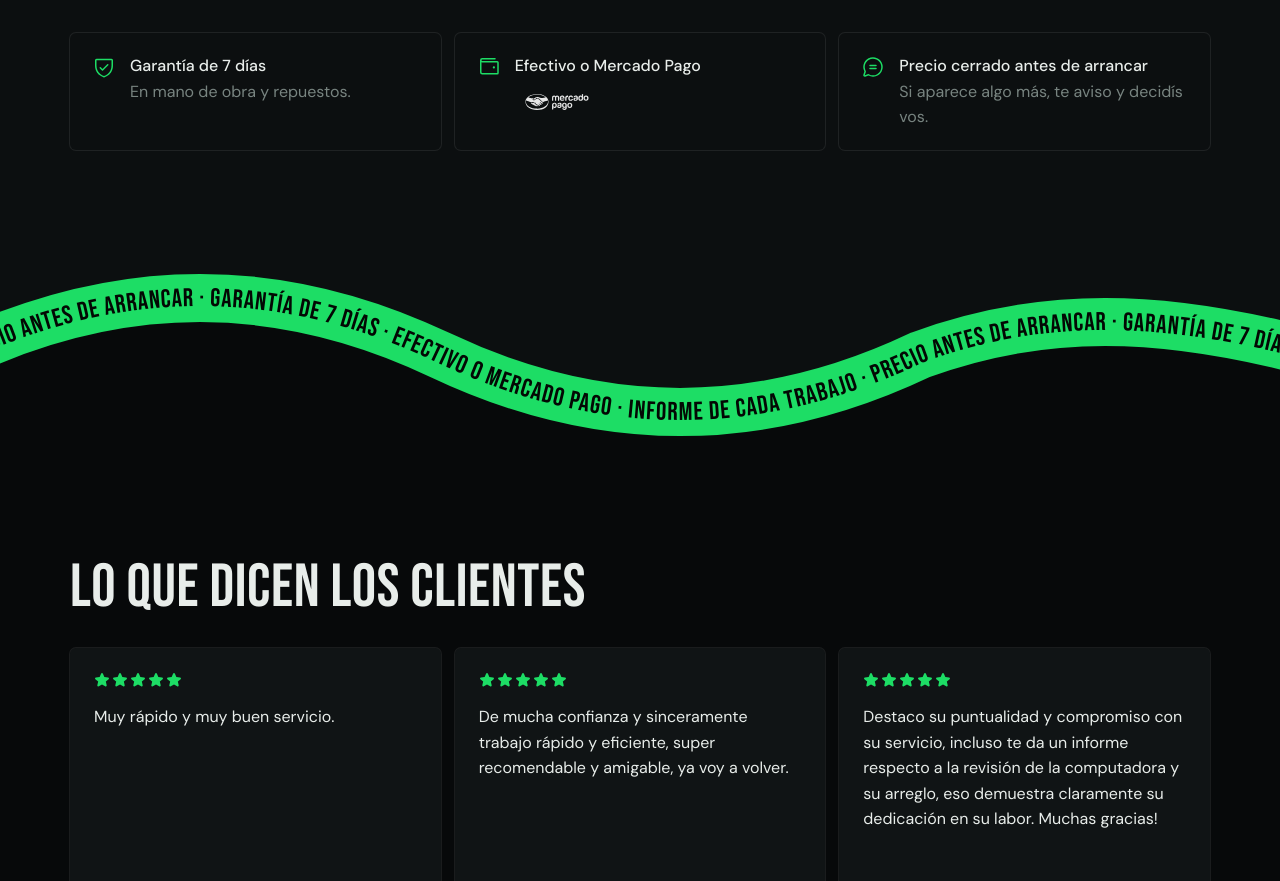
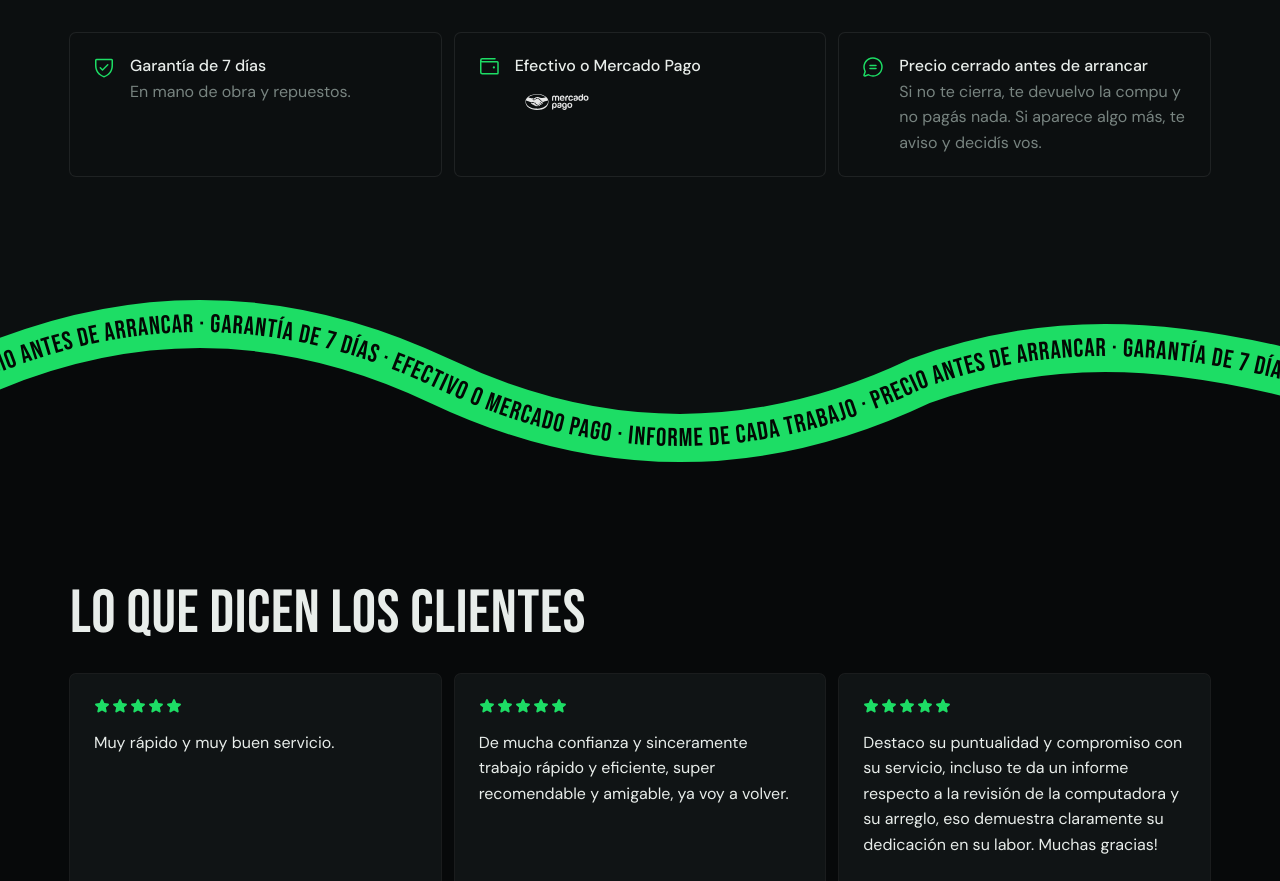
Before and after one commit to MarioPC2025/mario-pc-web, a plain HTML site: page index.html in a window 1280 px wide. Shown: the part 1994-2875 px from the top of the page. Drawn offline with nearby package versions, Linux system fonts and the light colour scheme.

Commit message:
Precios: sumar "si no te cierra, no pagás nada" a la tarjeta de precio cerrado
La promesa estaba en el paso 3 de "Cómo trabajo", que se sacó. Ahora queda
en la tarjeta "Precio cerrado antes de arrancar" de Servicios y precios.

Co-Authored-By: Claude Opus 5.5 <noreply@anthropic.com>
Claude-Session: https://claude.ai/code/session_01Mx8Cguna3EjvyEuXX8EVL9

```diff
--- a/index.html
+++ b/index.html
@@ -832,7 +832,7 @@
         <div class="terms">
             <div class="term"><svg aria-hidden="true"><use href="#i-shield-check"/></svg><div><b>Garantía de 7 días</b><span>En mano de obra y repuestos.</span></div></div>
             <div class="term"><svg aria-hidden="true"><use href="#i-wallet"/></svg><div><b>Efectivo o Mercado Pago</b><img src="mercadopago-logo.svg" alt="Mercado Pago" width="84" height="34" loading="lazy"></div></div>
-            <div class="term"><svg aria-hidden="true"><use href="#i-chat-circle-text"/></svg><div><b>Precio cerrado antes de arrancar</b><span>Si aparece algo más, te aviso y decidís vos.</span></div></div>
+            <div class="term"><svg aria-hidden="true"><use href="#i-chat-circle-text"/></svg><div><b>Precio cerrado antes de arrancar</b><span>Si no te cierra, te devuelvo la compu y no pagás nada. Si aparece algo más, te aviso y decidís vos.</span></div></div>
         </div>
     </div>
 </section>
```
